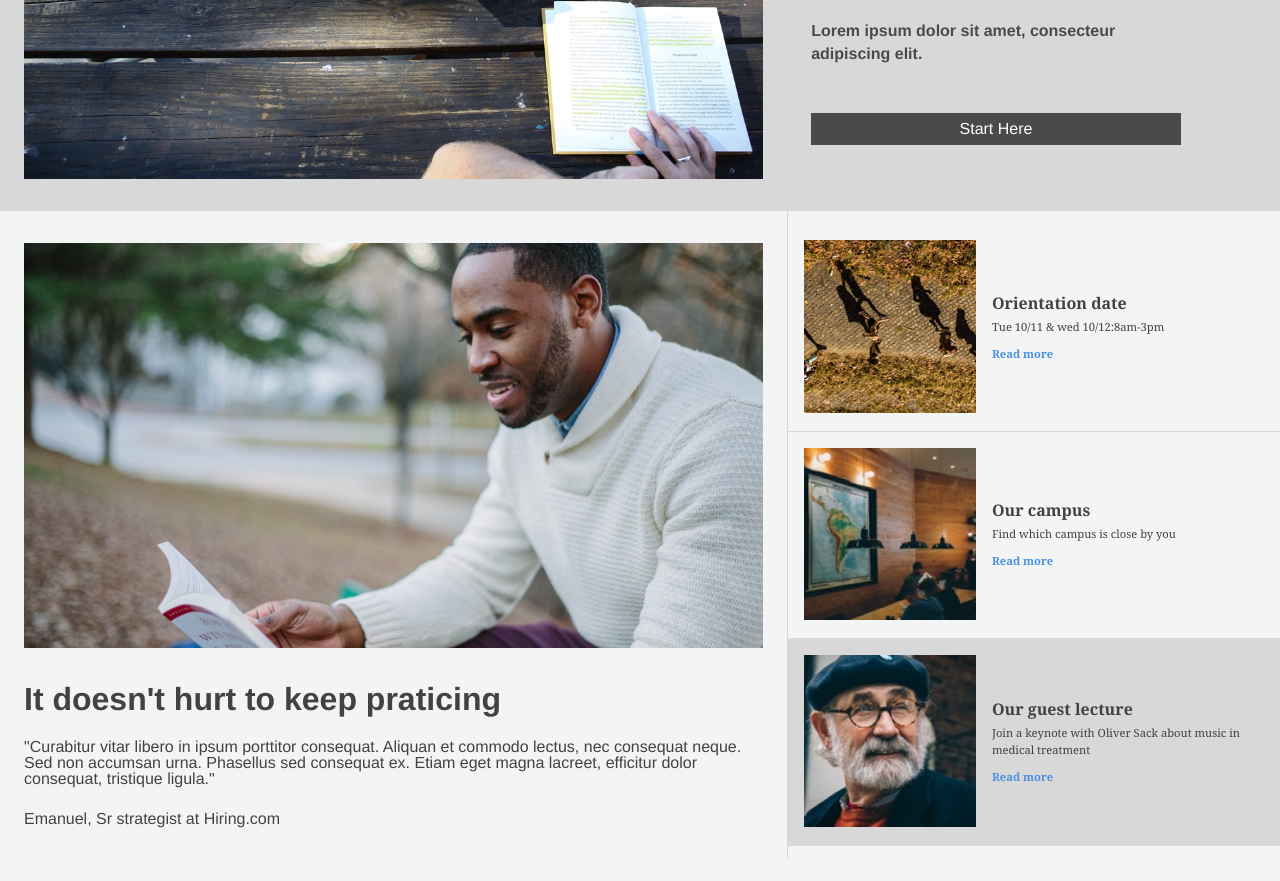
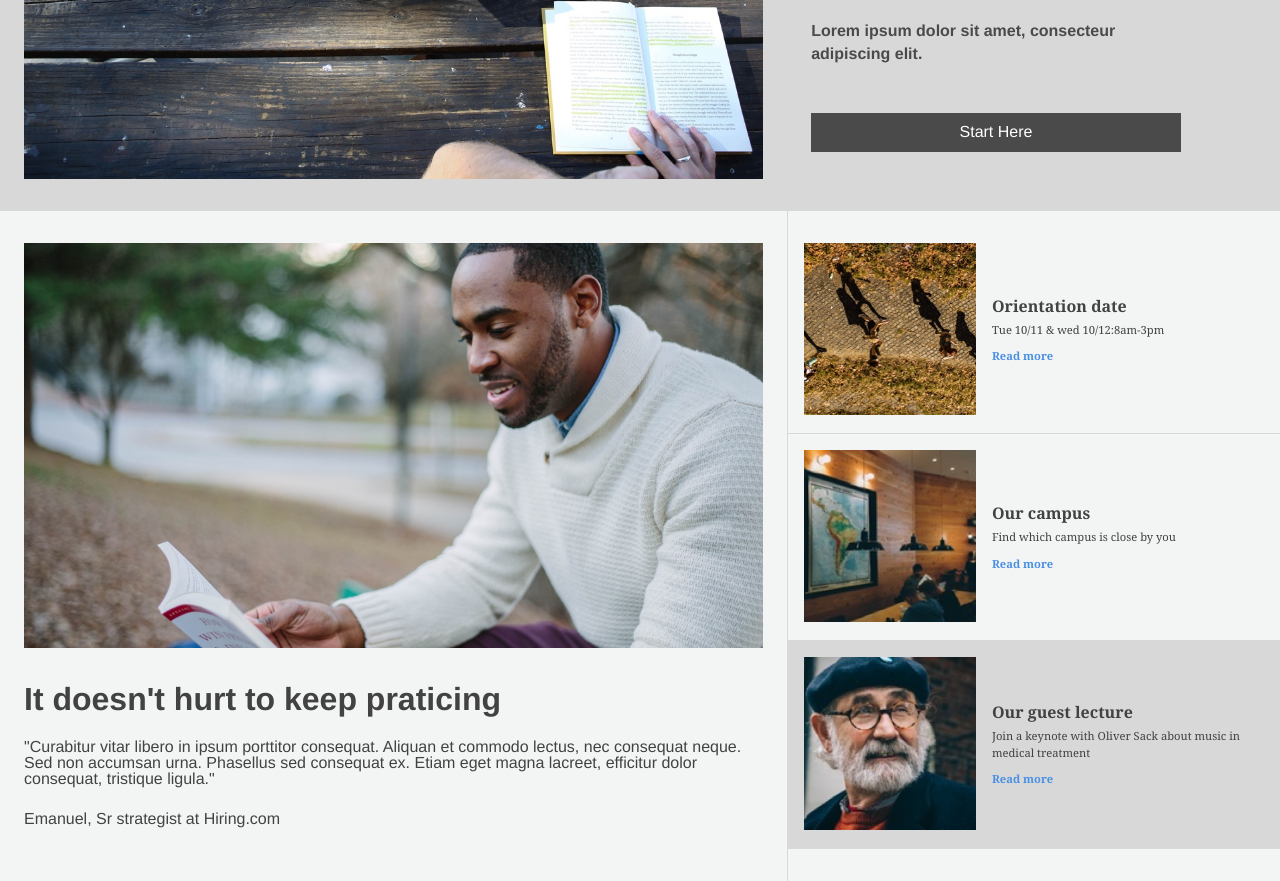
Before and after one commit to tharik401/ColmarAcademy, a plain HTML site: page index.html in a window 1280 px wide. Shown: the part 410-1291 px from the top of the page. Before the commit the page ends 1269 px from the top, so only its background shows below. Drawn offline with Linux system fonts and the light colour scheme.

Commit message:
some modifications

```diff
--- a/resources/css/style.css
+++ b/resources/css/style.css
@@ -80,7 +80,7 @@ ul li{
   color: white;
   text-align: center;
   margin: 1.5rem 0;
-  padding: 0.5rem;
+  padding: 0.7rem;
   background-color: #4a4a4a;
 }
 
@@ -121,14 +121,13 @@ ul li{
 /* Second Column */
 .info{
   border-left: 1px solid #d8d8d8;
-  padding-top: 0.85rem;
+  padding: 1rem 0 2rem 0;
   width: 40%;
 }
 /* Each block */
 .infoblock{
   border-bottom: 1px solid #d8d8d8;
   font-family: Georgia;
-  padding: 1rem 0;
   display: flex;
   align-items: center;
   width: 100%;
@@ -143,7 +142,7 @@ ul li{
   height: auto;
 }
 .infoimg{
-  padding: 0 1rem;
+  padding: 1rem 1rem;
   max-width: 35%;
 }
 /* Text Information */
```
Also changed, not shown: 1 other file.
